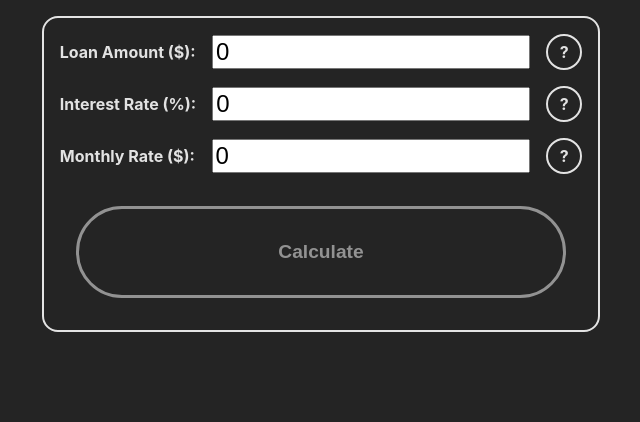
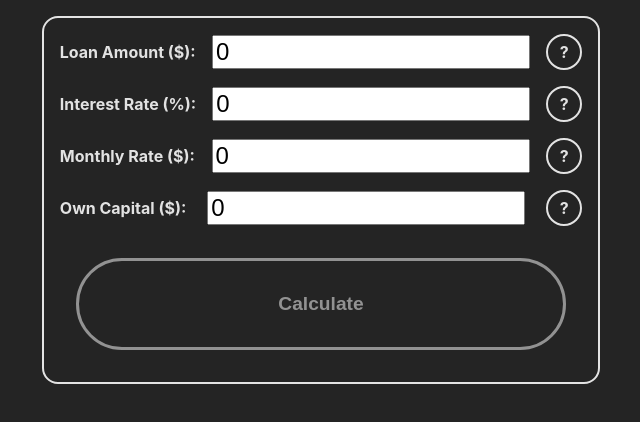
Before and after one commit to chriskuhtz/worthit, a React (Vite) app: page / in a window 1280 px wide. Shown: the top 422 px of the page, without its empty margins (319-959 px from the left). Built offline with nearby package versions, Linux system fonts and the light colour scheme.

Commit message:
add own capital

```diff
--- a/src/App.tsx
+++ b/src/App.tsx
@@ -26,6 +26,7 @@ export interface InvestmentCalculationTable extends BaseCalculationTable {
 	type: 'invest';
 	totalInterestGained: number;
 	totalInvested: number;
+	startingCapital: number;
 }
 export type CalculationTable =
 	| LoanCalculationTable
@@ -43,6 +44,8 @@ function App() {
 		monthlyRate,
 		calculationTables,
 		setCalculationTables,
+		ownCapital,
+		setOwnCapital,
 	} = useCalculation();
 	return (
 		<div className="container" style={{ alignItems: 'center' }}>
@@ -56,6 +59,8 @@ function App() {
 					monthlyRate={monthlyRate}
 					calculationPossible={calculationPossible}
 					calculate={calculate}
+					ownCapital={ownCapital}
+					setOwnCapital={setOwnCapital}
 				/>
 			)}
 			{calculationTables && (
--- a/src/components/Form/Form.tsx
+++ b/src/components/Form/Form.tsx
@@ -9,6 +9,8 @@ export const Form = ({
 	monthlyRate,
 	calculationPossible,
 	calculate,
+	ownCapital,
+	setOwnCapital,
 }: {
 	loanAmount: number;
 	setLoanAmount: (x: number) => void;
@@ -18,6 +20,8 @@ export const Form = ({
 	monthlyRate: number;
 	calculationPossible: boolean;
 	calculate: () => void;
+	setOwnCapital: (x: number) => void;
+	ownCapital: number;
 }): JSX.Element => {
 	return (
 		<div className="form">
@@ -48,7 +52,15 @@ export const Form = ({
 				label={'Monthly Rate ($)'}
 				explanation="How much can you repay each month"
 			/>
-
+			<CustomInput
+				value={ownCapital.toString()}
+				onChange={(x) => setOwnCapital(parseInt(x))}
+				errorMessage={''}
+				type={'number'}
+				placeholder={'Own Capital'}
+				label={'Own Capital ($)'}
+				explanation="Loan approval requires own capital, typically at least 10%. You could also invest this money and gain interest"
+			/>
 			<button disabled={!calculationPossible} onClick={calculate}>
 				Calculate
 			</button>
--- a/src/components/ResultListItem/ResultListItem.tsx
+++ b/src/components/ResultListItem/ResultListItem.tsx
@@ -41,6 +41,9 @@ export const ResultListItem = ({
 						</p>
 					)}
 				</div>
+				{calcTable.totalInterestPayed && (
+					<p>Total Value: 1 Property that is {calcTable.years} years older</p>
+				)}
 			</div>
 		);
 	}
@@ -53,6 +56,7 @@ export const ResultListItem = ({
 				<div className="inputExplanation">
 					<p>Interest Rate: {calcTable.interestRate}%</p>
 					<p>Monthly Rate: {calcTable.monthlyRate}$</p>
+					<p>Starting Capital: {calcTable.startingCapital}$</p>
 					<p>Invested: {calcTable.totalInvested.toFixed(0)}$</p>
 					<p>Interest Gained: {calcTable.totalInterestGained.toFixed(0)}$</p>
 
--- a/src/functions/calculateInvestment.ts
+++ b/src/functions/calculateInvestment.ts
@@ -4,11 +4,12 @@ export const calculateInvestment = (
 	interestRate: number,
 	monthlyRate: number,
 	years: number,
+	ownCapital: number,
 	headline: string
 ): InvestmentCalculationTable => {
 	console.log(years, monthlyRate);
 	const rows: CalculationTableRow[] = [];
-	let total = 0;
+	let total = ownCapital;
 
 	let i = years;
 
@@ -25,6 +26,7 @@ export const calculateInvestment = (
 		interestRate,
 		type: 'invest',
 		monthlyRate,
+		startingCapital: ownCapital,
 		totalInvested: years * monthlyRate * 12,
 		totalInterestGained: total - years * monthlyRate * 12,
 	};
--- a/src/hooks/useCalculation.ts
+++ b/src/hooks/useCalculation.ts
@@ -9,6 +9,7 @@ export const useCalculation = () => {
 	const [loanAmount, setLoanAmount] = useState<number>(0);
 	const [interestRate, setInterestRate] = useState<number>(0);
 	const [monthlyRate, setMonthlyRate] = useState<number>(0);
+	const [ownCapital, setOwnCapital] = useState<number>(0);
 
 	const onePercentRate = useMemo(() => {
 		const firstYearInterest = (loanAmount / 100) * interestRate;
@@ -30,8 +31,15 @@ export const useCalculation = () => {
 	}, [loanAmount, interestRate, monthlyRate]);
 
 	const calculationPossible: boolean = useMemo(
-		() => !!(loanAmount && interestRate && monthlyRate && !calculationTables),
-		[calculationTables, interestRate, loanAmount, monthlyRate]
+		() =>
+			!!(
+				loanAmount &&
+				interestRate &&
+				monthlyRate &&
+				ownCapital &&
+				!calculationTables
+			),
+		[calculationTables, interestRate, loanAmount, monthlyRate, ownCapital]
 	);
 
 	const calculate = useCallback(() => {
@@ -64,12 +72,14 @@ export const useCalculation = () => {
 			annualSP500,
 			investmentData.monthlyRate,
 			investmentData.years,
+			ownCapital,
 			`Your Version invested with average S&P 500 returns for ${investmentData.years} Years`
 		);
 		const pessimisticInvestment = calculateInvestment(
 			annualSP500 / 2,
 			investmentData.monthlyRate,
 			investmentData.years,
+			ownCapital,
 			`Your Version invested with half the average S&P 500 returns for ${investmentData.years} Years`
 		);
 		setCalculationTables([
@@ -79,7 +89,14 @@ export const useCalculation = () => {
 			investment,
 			pessimisticInvestment,
 		]);
-	}, [loanAmount, interestRate, monthlyRate, onePercentRate, twoPercentRate]);
+	}, [
+		loanAmount,
+		interestRate,
+		monthlyRate,
+		onePercentRate,
+		twoPercentRate,
+		ownCapital,
+	]);
 
 	return {
 		loanAmount,
@@ -92,5 +109,7 @@ export const useCalculation = () => {
 		interestRate,
 		monthlyRate,
 		calculationTables,
+		ownCapital,
+		setOwnCapital,
 	};
 };
```
